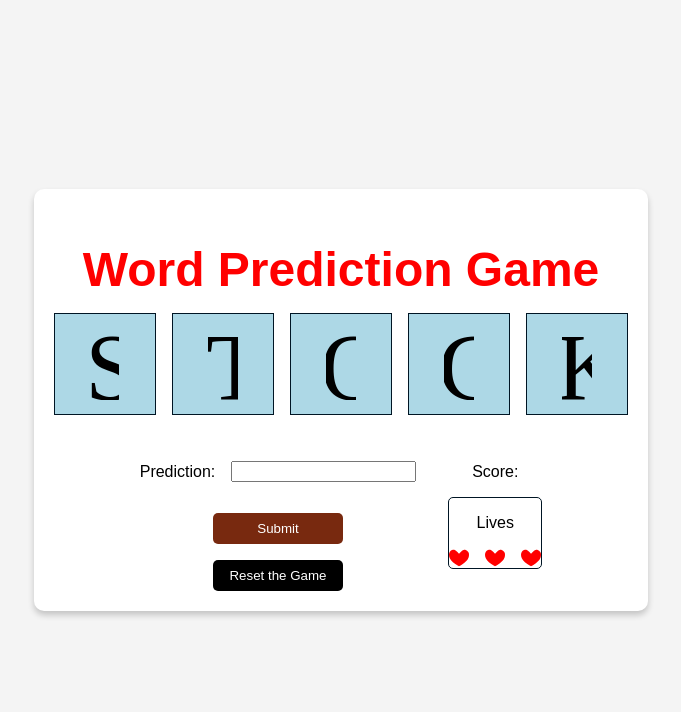
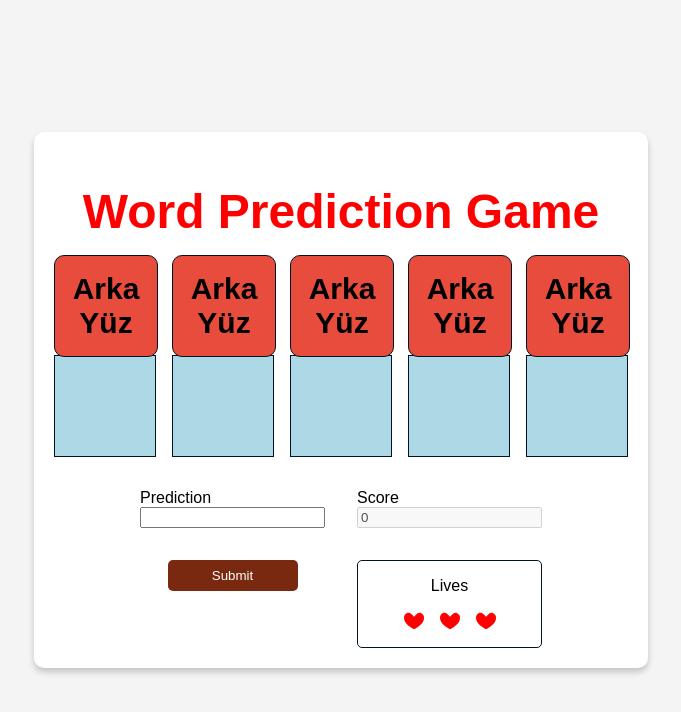
Before and after one commit to itu-itis24-sert23/Term-Project-BBF-101E, a plain HTML site: page word_prediction_game.html in a window 1280 px wide. Shown: the whole page, without its empty margins (299-980 px from the left). Drawn offline with Linux system fonts and the light colour scheme.

Commit message:
rotating animation

```diff
--- a/game.css
+++ b/game.css
@@ -22,6 +22,54 @@ body {
     box-shadow: 0 4px 6px rgba(0,0,0,0.2);
   }
 
+  .card-container {
+    width: 100%;
+    height: 100px;
+    perspective: 1000px;
+    display: flex;
+    justify-content: center;
+    align-items: center;
+    gap: 1rem;
+  }
+
+  .S, .T, .O, .C, .K {
+    width: 100%;
+    height: 100%;
+    position: relative;
+    transform-style: preserve-3d;
+    transform: rotateY(0);
+    transition: transform 0.6s;
+    cursor: pointer;
+  }
+
+  .S .front, .S .back, .T .back, .T .front, .O .back, .O .front, .C .back, .C .front, .K .back, .K .front {
+    position: absolute;
+    width: 100%;
+    height: 100%;
+    backface-visibility: hidden;
+    display: flex;
+    align-items: center;
+    justify-content: center;
+    font-size: 20px;
+  }
+
+  .S .front, .T .front, .O .front, .C .front, .K .front {
+    background-color: #3498db;
+    border-radius: 10px;
+    border: 1px solid #001524;
+    transform: rotateY(180deg);
+  }
+
+  .S .back, .T .back, .O .back, .C .back, .K .back {
+    background-color: #e74c3c;
+    border-radius: 10px;
+    border: 1px solid #001524;
+  }
+
+  .S.flipped, .T.flipped, .O.flipped, .C.flipped, .K.flipped {
+    transform: rotateY(180deg);
+  }
+
   .letters {
     display: flex;
     justify-content: space-between;
@@ -38,10 +86,7 @@ body {
 
   .word {
     display: flex;
-  justify-content: center;
-  align-items: center;
-  justify-content: space-between;
-  gap: 1rem;
+    flex-direction: column;
   }
 
   .buttons {
@@ -49,6 +94,8 @@ body {
     justify-content: center;
     flex-direction: column;
     align-items: center;
+    margin-top: 1rem;
+    gap: 8px;
   }
   /*
   #Score {
@@ -63,6 +110,7 @@ body {
   } */
 
   .lives {
+    margin-top: 2rem;
     border: 1px solid #001524;
     border-radius: 5px;
   }
@@ -72,8 +120,8 @@ body {
     justify-content: center;
     align-items: center;
     gap: 1em;
+    margin-bottom: 1rem;
   }
-
 
   .box {
     width: 100px;
@@ -85,7 +133,7 @@ body {
     border: 1px solid #001524;
   }
 
-.submit {
+  #submitButton {
     background-color: #78290f;
     color: white;
     padding: 0.5rem 1rem;
@@ -96,7 +144,7 @@ body {
     margin-top: 1rem;
   }
 
-.resetButton {
+  #resetButton {
     background-color: #000000;
     color: white;
     padding: 0.5rem 1rem;
@@ -106,3 +154,17 @@ body {
     cursor: pointer;
     margin-top: 1rem;
   }
+
+  .hidden {
+    display: none;
+  }
+
+  .showText {
+    width: 100px;
+    height: 100px;
+    background-color: white;
+    display: flex;
+    justify-content: center;
+    align-items: center;
+    border: 1px solid white;
+  }
--- a/game.js
+++ b/game.js
@@ -0,0 +1,98 @@
+const resetButton = document.getElementById('resetButton');
+const submitButton = document.getElementById('submitButton');
+const letter_s    = document.getElementById('image_s')
+const letter_t    = document.getElementById('image_t')
+const letter_o    = document.getElementById('image_o')
+const letter_c    = document.getElementById('image_c')
+const letter_k    = document.getElementById('image_k')
+const box_s       = document.getElementById('boxs')
+const box_t       = document.getElementById('boxt')
+const box_o       = document.getElementById('boxo')
+const box_c       = document.getElementById('boxc')
+const box_k       = document.getElementById('boxk')
+const heart1      = document.getElementById('heart1')
+const heart2      = document.getElementById('heart2')
+const heart3      = document.getElementById('heart3')
+const scoreDisplay = document.getElementById('score');
+
+let score = 0;
+let lives = 3;
+let Letters = ['s', 't', 'o', 'c', 'k'];
+let knownLetters = [];
+
+function startGame() {
+    score = 0;
+    lives = 3;
+    resetButton.classList.add('hidden');
+    letter_s.classList.add('hidden')
+    letter_t.classList.add('hidden')
+    letter_o.classList.add('hidden')
+    letter_c.classList.add('hidden')
+    letter_k.classList.add('hidden')
+    heart1.classList.remove('hidden')
+    heart2.classList.remove('hidden')
+    heart3.classList.remove('hidden')
+    box_s.classList.remove('showText');
+    box_t.classList.remove('showText');
+    box_o.classList.remove('showText');
+    box_c.classList.remove('showText');
+    box_k.classList.remove('showText');
+    scoreDisplay.value = score;
+}
+
+function endGame(won) {
+    if (won) {
+        alert('You won!');
+    } else {
+        alert('You lost!');
+    }
+    lives = 3;
+}
+
+resetButton.addEventListener('click', startGame);
+submitButton.addEventListener('click', function() {
+    const input = document.getElementById('input');
+    const value = input.value;
+    console.log(value);
+    if (Letters.includes(value) && !knownLetters.includes(value) && value.length === 1) {
+        knownLetters.push(value);
+        score += 20;
+        document.getElementById('image_' + value).classList.remove('hidden');
+        document.getElementById('box' + value).classList.add('showText');
+    } else if (value === 'stock' || knownLetters.length === 5) {
+        letter_s.classList.remove('hidden');
+        letter_t.classList.remove('hidden');
+        letter_o.classList.remove('hidden');
+        letter_c.classList.remove('hidden');
+        letter_k.classList.remove('hidden');
+        score = 100;
+    } else if (value.length > 1) {
+        lives = 0;
+    } else {
+        document.getElementById('heart'+lives).classList.add('hidden');
+        lives--;
+    }
+    if (lives === 0) {
+        endGame(false);
+    } else if (score === 100) {
+        endGame(true);
+    }
+    scoreDisplay.value = score;
+    resetButton.classList.remove('hidden');
+});
+document.querySelector('.C').addEventListener('click', function () {
+    this.classList.toggle('flipped');
+});
+document.querySelector('.K').addEventListener('click', function () {
+    this.classList.toggle('flipped');
+});
+document.querySelector('.O').addEventListener('click', function () {
+    this.classList.toggle('flipped');
+});
+document.querySelector('.T').addEventListener('click', function () {
+    this.classList.toggle('flipped');
+});
+document.querySelector('.S').addEventListener('click', function () {
+    this.classList.toggle('flipped');
+});
+startGame();
--- a/word_prediction_game.html
+++ b/word_prediction_game.html
@@ -7,38 +7,82 @@
 <body>
     <div class="container">
         <h1>Word Prediction Game</h1>
+        <div class="card-container">
+            <div class="S">
+                <div class="front">
+                   <img src="Letters/S.svg">
+                </div>
+                <div class="back">
+                  <h2>Arka Yüz</h2>
+                </div>
+            </div>
+            <div class="T">
+                <div class="front">
+                   <img src="Letters/T.svg">
+                </div>
+                <div class="back">
+                  <h2>Arka Yüz</h2>
+                </div>
+            </div>
+            <div class="O">
+                <div class="front">
+                   <img src="Letters/O.svg">
+                </div>
+                <div class="back">
+                  <h2>Arka Yüz</h2>
+                </div>
+            </div>
+            <div class="C">
+                <div class="front">
+                   <img src="Letters/C.svg">
+                </div>
+                <div class="back">
+                  <h2>Arka Yüz</h2>
+                </div>
+            </div>
+            <div class="K">
+                <div class="front">
+                   <img src="Letters/K.svg">
+                </div>
+                <div class="back">
+                  <h2>Arka Yüz</h2>
+                </div>
+            </div>
+        </div>
+
         <div class="letters">
-            <div class="box"><img id="image_s" src="Letters/S.svg"></div>
-            <div class="box"><img id="image_t" src="Letters/T.svg"></div>
-            <div class="box"><img id="image_o" src="Letters/O.svg"></div>
-            <div class="box"><img id="image_c" src="Letters/C.svg"></div>
-            <div class="box"><img id="image_k" src="Letters/K.svg"></div>
+
+            <div class="box" id="boxs"><img id="image_s" src="Letters/S.svg"></div>
+            <div class="box" id="boxt"><img id="image_t" src="Letters/T.svg"></div>
+            <div class="box" id="boxo"><img id="image_o" src="Letters/O.svg"></div>
+            <div class="box" id="boxc"><img id="image_c" src="Letters/C.svg"></div>
+            <div class="box" id="boxk"><img id="image_k" src="Letters/K.svg"></div>
         </div>
         <div class="word-info-container">
             <div>
                 <div class="word">
-                    <p id="word">Prediction:</p>
-                    <input type="text" id="word" oninput="predictWord()">
+                    <p id="word" style="text-align: left; margin: 0;">Prediction</p>
+                    <input type="text" id="input">
                 </div>
                 <div class="buttons">
-                    <button class="submit">Submit</button>
-                    <button class="resetButton" onclick="reset()">Reset the Game</button>
+                    <button id="submitButton">Submit</button>
+                    <button id="resetButton">Reset the Game</button>
                 </div>
 
             </div>
             <div class="info">
-                <p id="Score">Score:</p>
+                <p id="Score" style="text-align: left; margin: 0;">Score</p>
+                <input type="text" id="score" value="0" disabled>
                 <div class="lives">
                     <p id="lives">Lives</p>
                     <div class="hearts">
-                        <img src="heart.svg" height="20px" width="20px">
-                        <img src="heart.svg" height="20px" width="20px">
-                        <img src="heart.svg" height="20px" width="20px">
+                        <img src="heart.svg" height="20px" width="20px" id="heart1">
+                        <img src="heart.svg" height="20px" width="20px" id="heart2">
+                        <img src="heart.svg" height="20px" width="20px" id="heart3">
                     </div>
                 </div>
             </div>
         </div>
-
     </div>
     <script src="game.js"></script>
 </html>
```
Lines whose indentation alone changed are shown as unchanged.
